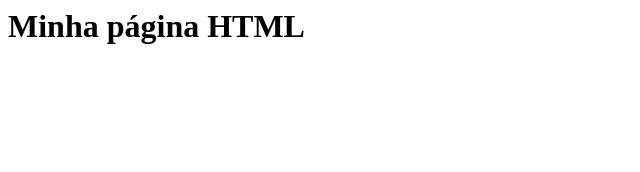
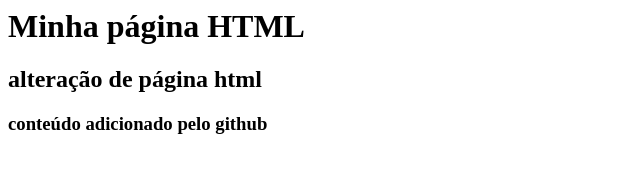
Before and after one commit to simao22danilo/gama-no-github, a plain HTML site: page index.html in a window 1280 px wide. Shown: the whole page, without its empty margins (0-640 px from the left). Drawn offline with Linux system fonts and the light colour scheme.

Commit message:
atualização a partir do github

```diff
--- a/index.html
+++ b/index.html
@@ -1,5 +1,9 @@
 <html>
 	<body>
 		<h1>Minha página HTML </h1>
+		<h2>alteração de página html</h2>
+		<h3>conteúdo adicionado pelo github</h3>
+
+
 	</body>
 </html>
```
